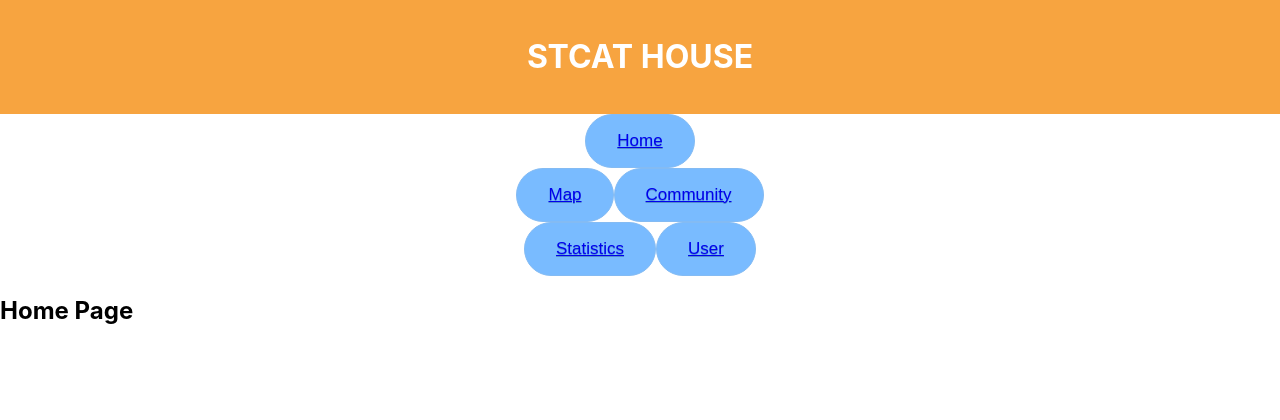
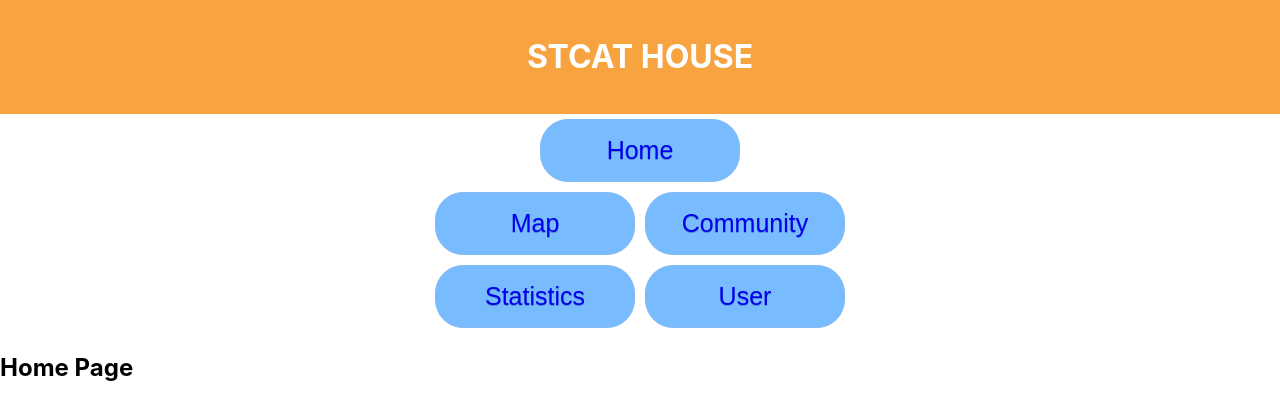
Before and after one commit to dadafly1244/stcat, a React (Create React App) app: page / in a window 1280 px wide. Shown: the top 420 px of the page. Built offline with nearby package versions, Linux system fonts and the light colour scheme.

Commit message:
홈버튼 없애기 실패

```diff
--- a/src/App.css
+++ b/src/App.css
@@ -41,6 +41,7 @@
 
 
 .myButton {
+  width : 200px;
 	background-color:#79bbff;
 	border-radius:28px;
 	border:1px solid #84bbf3;
@@ -48,15 +49,25 @@
 	cursor:pointer;
 	color:#ffffff;
 	font-family:Arial;
-	font-size:17px;
+	font-size:25px;
 	padding:16px 31px;
 	text-decoration:none;
 	text-shadow:0px 1px 0px #528ecc;
+  margin: 5px;
+
 }
 .myButton:hover {
 	background-color:#378de5;
+
+
 }
 .myButton:active {
 	position:relative;
 	top:1px;
+
 }
+
+a{
+  /*링크 클릭해도 글자색 안바뀌게..필요..*/
+  text-decoration: none;
+}
--- a/src/components/Header.js
+++ b/src/components/Header.js
@@ -1,9 +1,13 @@
 import React from 'react'
-
+import { BrowserRouter as Router, Route, Link } from 'react-router-dom';
 const Header = () => {
     return (
         <header className="header">
-            <h1>STCAT HOUSE</h1>
+            <Router>
+                <Link to="/"><h1>STCAT HOUSE</h1></Link>
+            </Router>
+
+
         </header>
     )
 }
```
